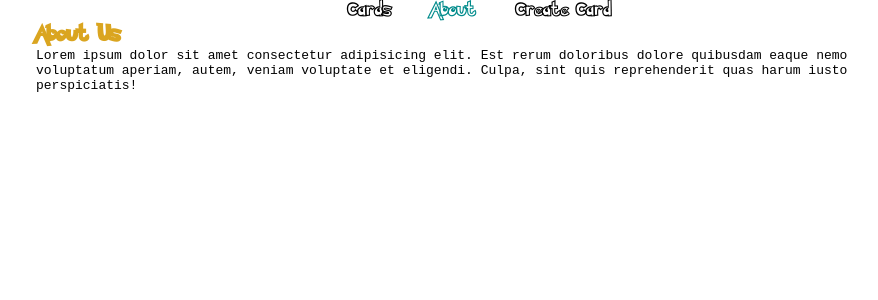
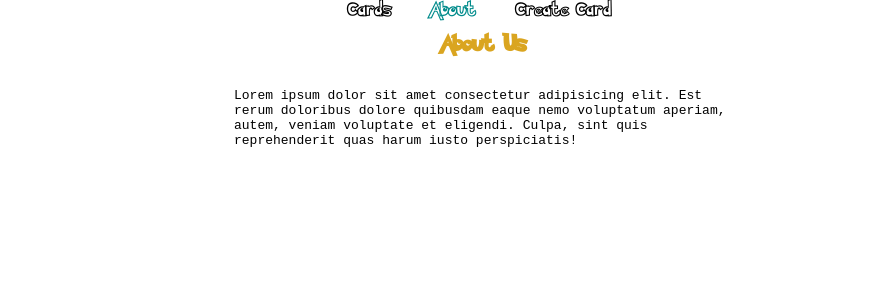
Before and after one commit to OOOO0000OOO0000OOO/react-2023-q1, a React (Vite) app: page /about in a window 1280 px wide. Shown: the top 300 px of the page, without its empty margins (156-1034 px from the left). Built offline with nearby package versions, Linux system fonts and the light colour scheme.

Commit message:
feat: update styles

```diff
--- /dev/null
+++ b/src/components/Card/Card.module.css
@@ -0,0 +1,8 @@
+.card {
+  width: 150px;
+  line-height: 100%;
+}
+
+.image {
+  height: 170px;
+}
--- a/src/components/Card/Card.tsx
+++ b/src/components/Card/Card.tsx
@@ -1,15 +1,16 @@
 import React, { Component } from 'react';
 import { CardData } from '../../models/CardData';
+import styles from './Card.module.css';
 
 export default class Card extends Component<CardData> {
   render() {
     const { imageUrl, name, types, supertype }: CardData = this.props;
 
     return (
-      <div data-testid="card">
-        <img src={imageUrl} alt={name}></img>
+      <div data-testid="card" className={styles.card}>
+        <img src={imageUrl} alt={name} className={styles.image}></img>
         <h3>{name}</h3>
-        <p>{supertype}</p>
+        <span>{supertype}</span>
         {types && <div data-testid="types">{types.join(' · ')}</div>}
       </div>
     );
--- a/src/components/CardList/CardList.module.css
+++ b/src/components/CardList/CardList.module.css
@@ -1,5 +1,7 @@
-.cardsList {
-  display: flex;
-  flex-wrap: wrap;
-  justify-content: flex-start;
+.cardList {
+  width: 100%;
+  display: grid;
+  grid-template-columns: repeat(auto-fill, 170px);
+  grid-gap: 10px;
+  justify-content: space-between;
 }
--- a/src/components/UserCardList/UserCardList.module.css
+++ b/src/components/UserCardList/UserCardList.module.css
@@ -1,9 +1,13 @@
+.emptyList {
+  text-align: center;
+}
+
 .cardsList {
-  display: flex;
-  flex-wrap: wrap;
-  justify-content: space-evenly;
   width: 100%;
-  row-gap: 10px;
+  display: grid;
+  grid-template-columns: repeat(auto-fill, 170px);
+  grid-gap: 10px;
+  justify-content: space-between;
 }
 
 .message {
--- a/src/components/UserCardList/UserCardList.tsx
+++ b/src/components/UserCardList/UserCardList.tsx
@@ -12,7 +12,10 @@ export default class UseCardsList extends Component<Props> {
     const { cards } = this.props;
 
     return (
-      <div data-testid="user-cards-list" className={styles.cardsList}>
+      <div
+        data-testid="user-cards-list"
+        className={cards.length ? styles.cardsList : styles.emptyList}
+      >
         {cards.length ? (
           cards.map((card: UserCardData) => (
             <UserCard key={card.id} {...card} />
--- a/src/pages/About/AboutPage.module.css
+++ b/src/pages/About/AboutPage.module.css
@@ -2,3 +2,20 @@
   font-family: 'pokesolid';
   color: goldenrod;
 }
+
+.aboutContainer {
+  width: 100%;
+  padding: 10px;
+  display: flex;
+  flex-direction: column;
+  align-items: center;
+  row-gap: 20px;
+}
+
+.text {
+  max-width: 500px;
+  padding: 10px;
+  display: flex;
+  flex-direction: column;
+  row-gap: 10px;
+}
--- a/src/pages/About/AboutPage.tsx
+++ b/src/pages/About/AboutPage.tsx
@@ -4,9 +4,9 @@ import styles from './AboutPage.module.css';
 export default class AboutPage extends Component {
   render() {
     return (
-      <div>
+      <div className={styles.aboutContainer}>
         <h3 className={styles.heading}>About Us</h3>
-        <p>
+        <p className={styles.text}>
           Lorem ipsum dolor sit amet consectetur adipisicing elit. Est rerum
           doloribus dolore quibusdam eaque nemo voluptatum aperiam, autem,
           veniam voluptate et eligendi. Culpa, sint quis reprehenderit quas
--- a/src/pages/Main/MainPage.module.css
+++ b/src/pages/Main/MainPage.module.css
@@ -5,4 +5,9 @@
 
 .mainContainer {
   width: 100%;
+  padding: 10px;
+  display: flex;
+  flex-direction: column;
+  align-items: center;
+  row-gap: 20px;
 }
```
